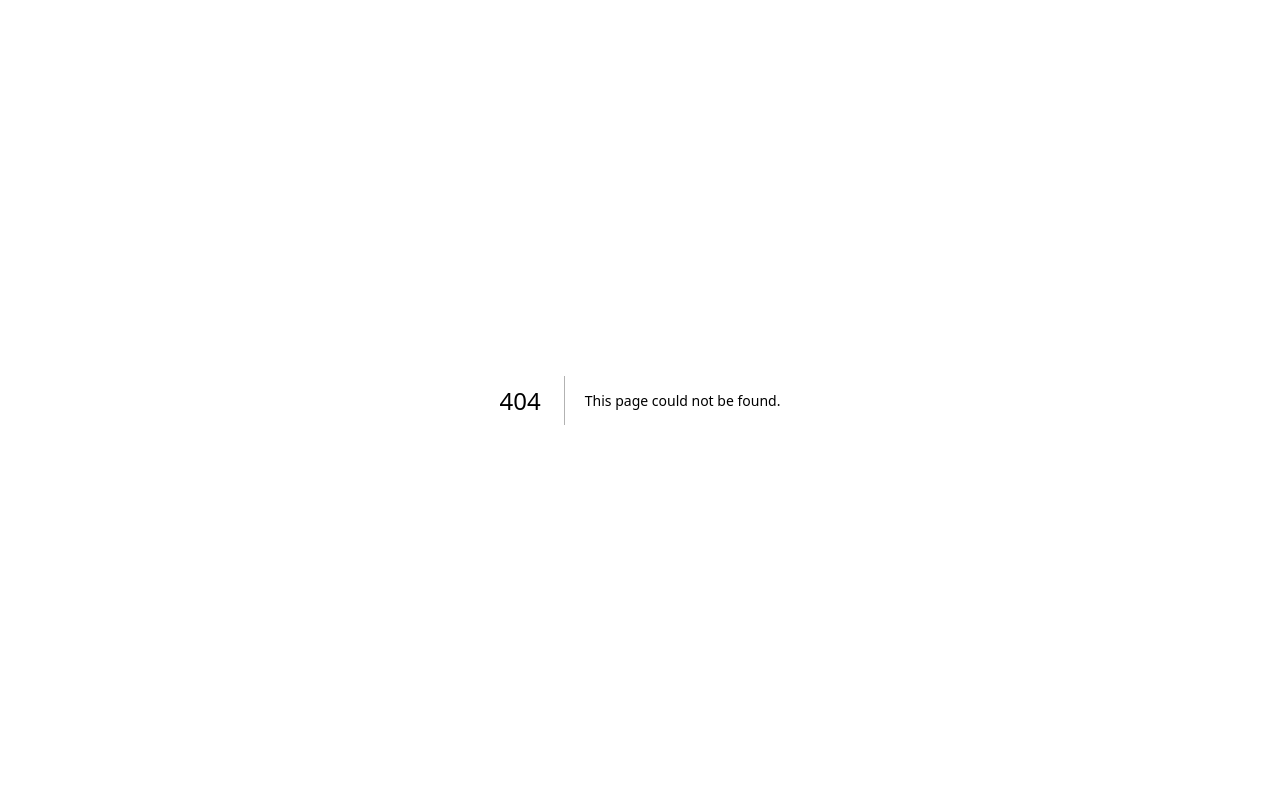
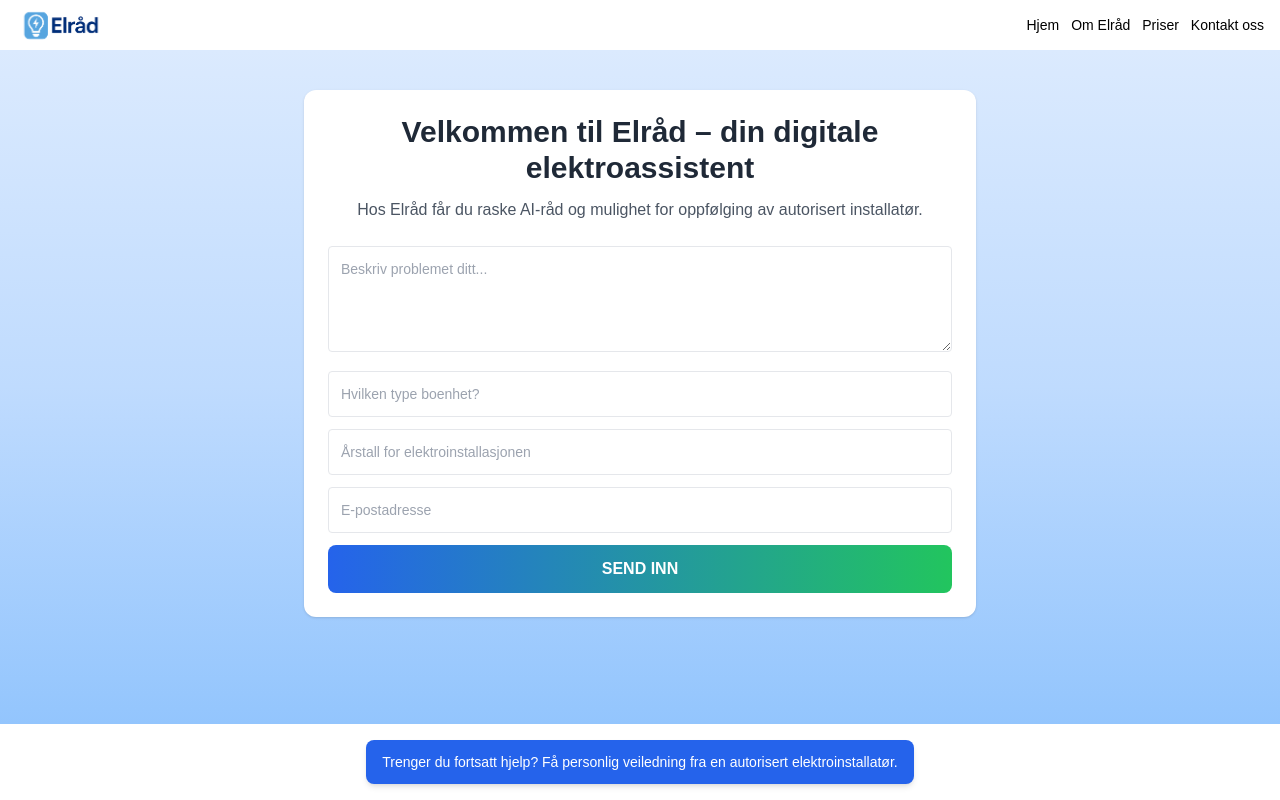
Before and after one commit to elpreben/elraad-v63, a Next.js app: page / in a window 1280 px wide. Before the commit this address had no page. Built offline with nearby package versions, Linux system fonts and the light colour scheme.

Commit message:
Add files via upload

```diff
--- /dev/null
+++ b/pages/index.js
@@ -0,0 +1,94 @@
+import { useState } from 'react';
+import Layout from '../components/Layout';
+
+export default function Home() {
+  const [submitted, setSubmitted] = useState(false);
+  const [loading, setLoading] = useState(false);
+
+  const handleSubmit = async (e) => {
+    e.preventDefault();
+    setLoading(true);
+
+    const email = e.target.email.value;
+    const description = e.target.problem.value;
+    const boenhet = e.target.boenhet.value;
+    const aarstall = e.target.aarstall.value;
+
+    try {
+      const response = await fetch('/api/send-email', {
+        method: 'POST',
+        headers: { 'Content-Type': 'application/json' },
+        body: JSON.stringify({ email, description, boenhet, aarstall }),
+      });
+
+      if (response.ok) {
+        setSubmitted(true);
+      } else {
+        alert('Det oppstod en feil. Prøv igjen.');
+      }
+    } catch (error) {
+      console.error('Feil ved sending:', error);
+      alert('En uventet feil oppstod.');
+    }
+
+    setLoading(false);
+  };
+
+  return (
+    <Layout>
+      <div className="bg-white shadow p-6 rounded-xl max-w-2xl w-full mt-6 text-gray-800">
+        {!submitted ? (
+          <>
+            <h1 className="text-3xl font-bold mb-3 text-center">
+              Velkommen til Elråd – din digitale elektroassistent
+            </h1>
+            <p className="text-center text-gray-600 mb-6">
+              Hos Elråd får du raske AI-råd og mulighet for oppfølging av autorisert installatør.
+            </p>
+
+            <form onSubmit={handleSubmit} className="space-y-3">
+              <textarea
+                name="problem"
+                className="w-full border p-3 rounded text-sm"
+                placeholder="Beskriv problemet ditt..."
+                required
+                rows="4"
+              />
+              <input
+                name="boenhet"
+                type="text"
+                className="w-full border p-3 rounded text-sm"
+                placeholder="Hvilken type boenhet?"
+                required
+              />
+              <input
+                name="aarstall"
+                type="text"
+                className="w-full border p-3 rounded text-sm"
+                placeholder="Årstall for elektroinstallasjonen"
+                required
+              />
+              <input
+                name="email"
+                type="email"
+                className="w-full border p-3 rounded text-sm"
+                placeholder="E-postadresse"
+                required
+              />
+              <button
+                type="submit"
+                className="w-full bg-gradient-to-r from-blue-600 to-green-500 text-white font-bold py-3 rounded-lg text-md mt-2"
+              >
+                {loading ? 'Sender...' : 'SEND INN'}
+              </button>
+            </form>
+          </>
+        ) : (
+          <p className="text-center font-semibold text-lg">
+            Takk for innsendt skjema. Du vil snart motta en e-post fra vår elektro-AI med råd og veiledning.
+          </p>
+        )}
+      </div>
+    </Layout>
+  );
+}
```
